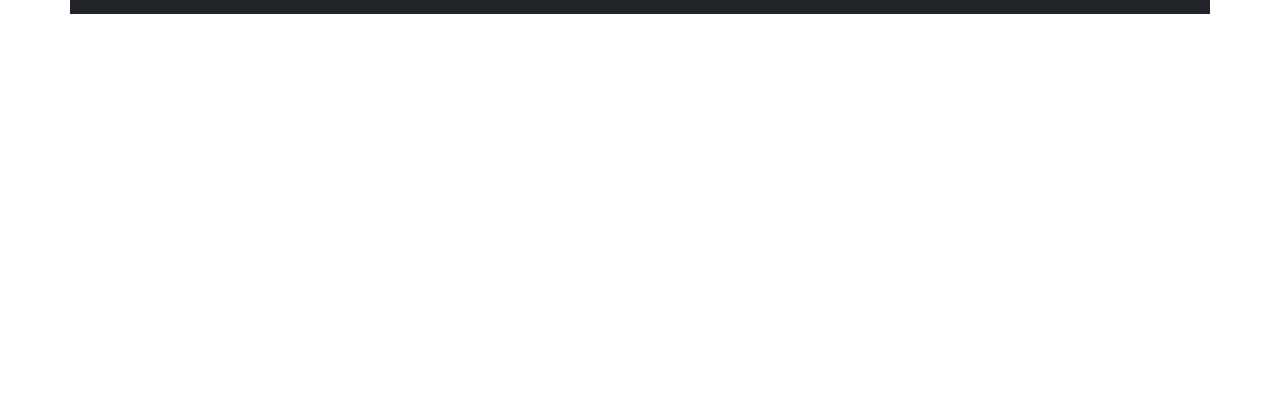
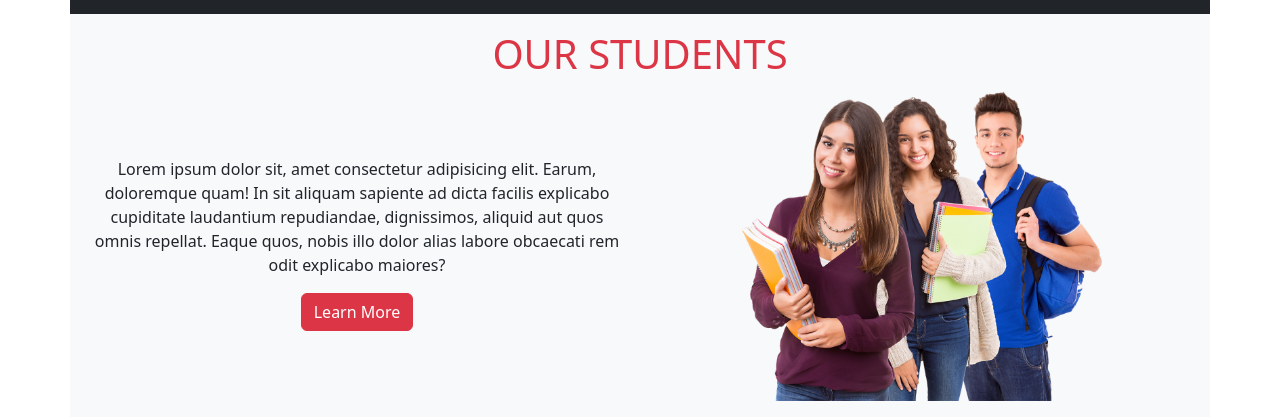
Before and after one commit to AhmetBoyrazz/Bootstrap-Project, a plain HTML site: page index.html in a window 1280 px wide. Shown: the part 1697-2114 px from the top of the page. Before the commit the page ends 1711 px from the top, so only its background shows below. Drawn offline with nearby package versions, Linux system fonts and the light colour scheme.

Commit message:
Our students area

```diff
--- a/css/app.css
+++ b/css/app.css
@@ -66,6 +66,10 @@ section#instructors .socials i:hover {
 }
 
 /*! ----------- 4- STUDENTS SECTION ----------*/
+section#students img{
+  max-width: 500px;
+  min-width: 250px;
+}
 
 /*! ----------- 5- COURSES SECTION ----------- */
 
--- a/index.html
+++ b/index.html
@@ -325,7 +325,25 @@
       </section>
 
       <!-- STUDENTS -->
-      <section id="students"></section>
+      <!-- STUDENTS -->
+      <section id="students" class="container bg-light p-3">
+        <h2 class="display-6 text-danger">OUR STUDENTS</h2>
+        <div class="row align-items-center">
+          <div class="col-md-6">
+            <p>
+              Lorem ipsum dolor sit, amet consectetur adipisicing elit. Earum,
+              doloremque quam! In sit aliquam sapiente ad dicta facilis
+              explicabo cupiditate laudantium repudiandae, dignissimos, aliquid
+              aut quos omnis repellat. Eaque quos, nobis illo dolor alias labore
+              obcaecati rem odit explicabo maiores?
+            </p>
+            <button class="btn btn-danger">Learn More</button>
+          </div>
+          <div class="col-md-6">
+            <img src="./img/students1.png" width="70%" alt="" />
+          </div>
+        </div>
+      </section>
 
       <!-- COURSES -->
       <section id="courses"></section>
```
